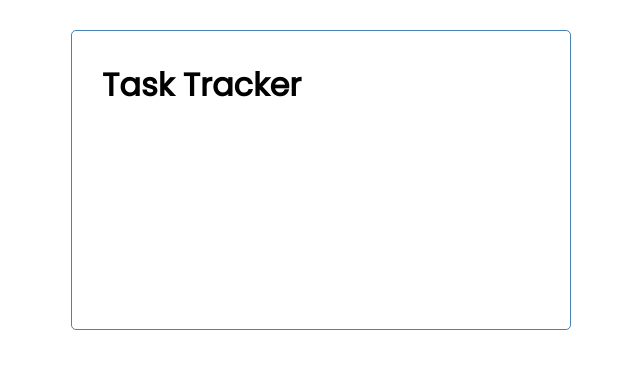
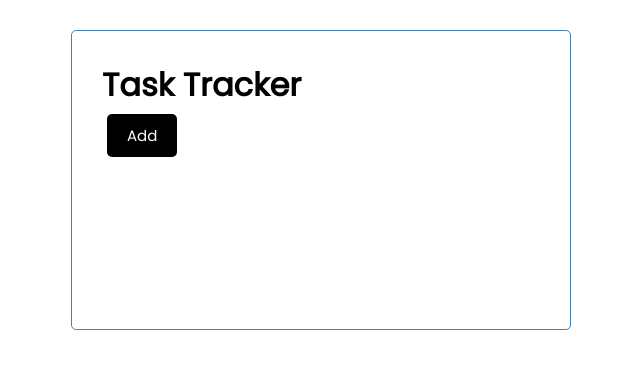
Before and after one commit to llihcchill/task-tracker, a React (Create React App) app: page / in a window 1280 px wide. Shown: the top 368 px of the page, without its empty margins (319-959 px from the left). Built offline with nearby package versions, Linux system fonts and the light colour scheme.

Commit message:
Update Header.js

```diff
--- a/src/components/Header.js
+++ b/src/components/Header.js
@@ -1,5 +1,6 @@
 import React from "react";
 import PropTypes from "prop-types";
+import Button from "./Button"
 
 // variable into a function (arrow function)
 const Header = ({title}) => {
@@ -18,6 +19,7 @@ const Header = ({title}) => {
   return (
     <header>
       <h1>{title}</h1>
+      <Button />
     </header>
   )
 }
```
